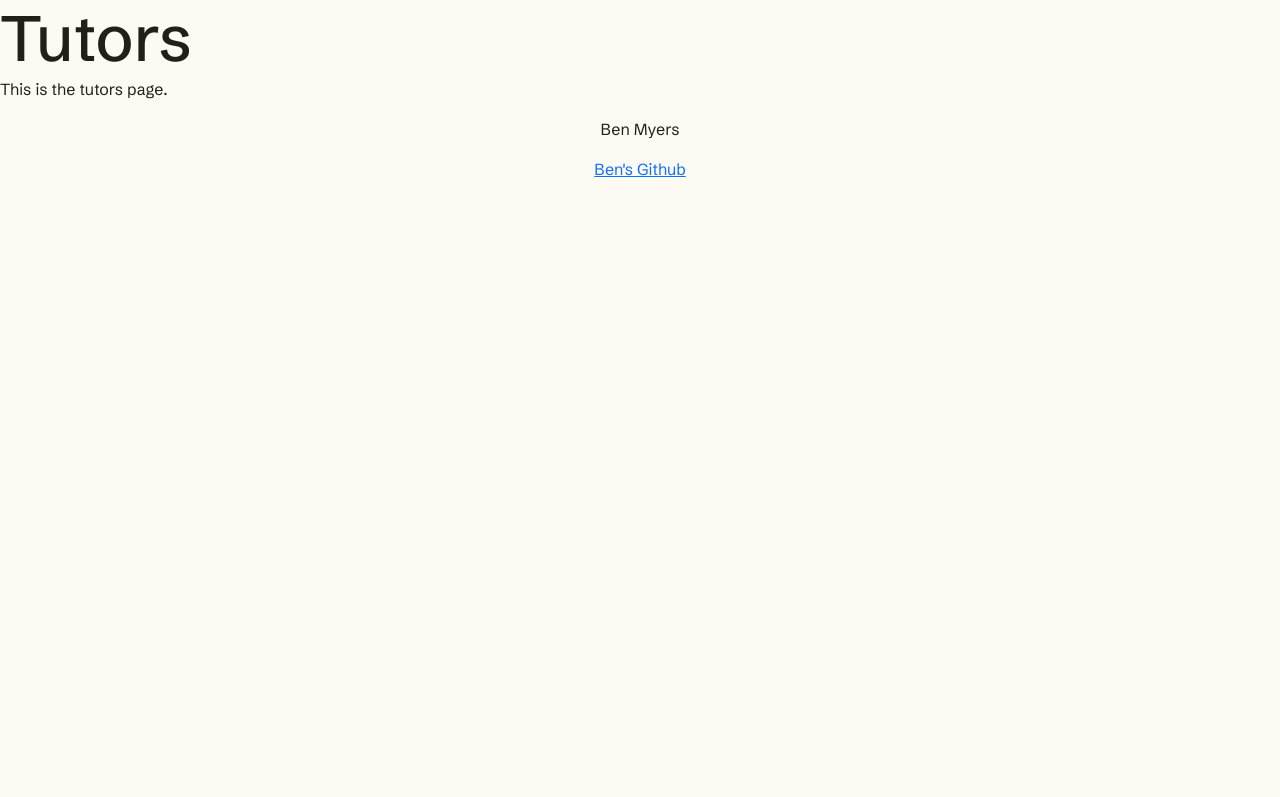
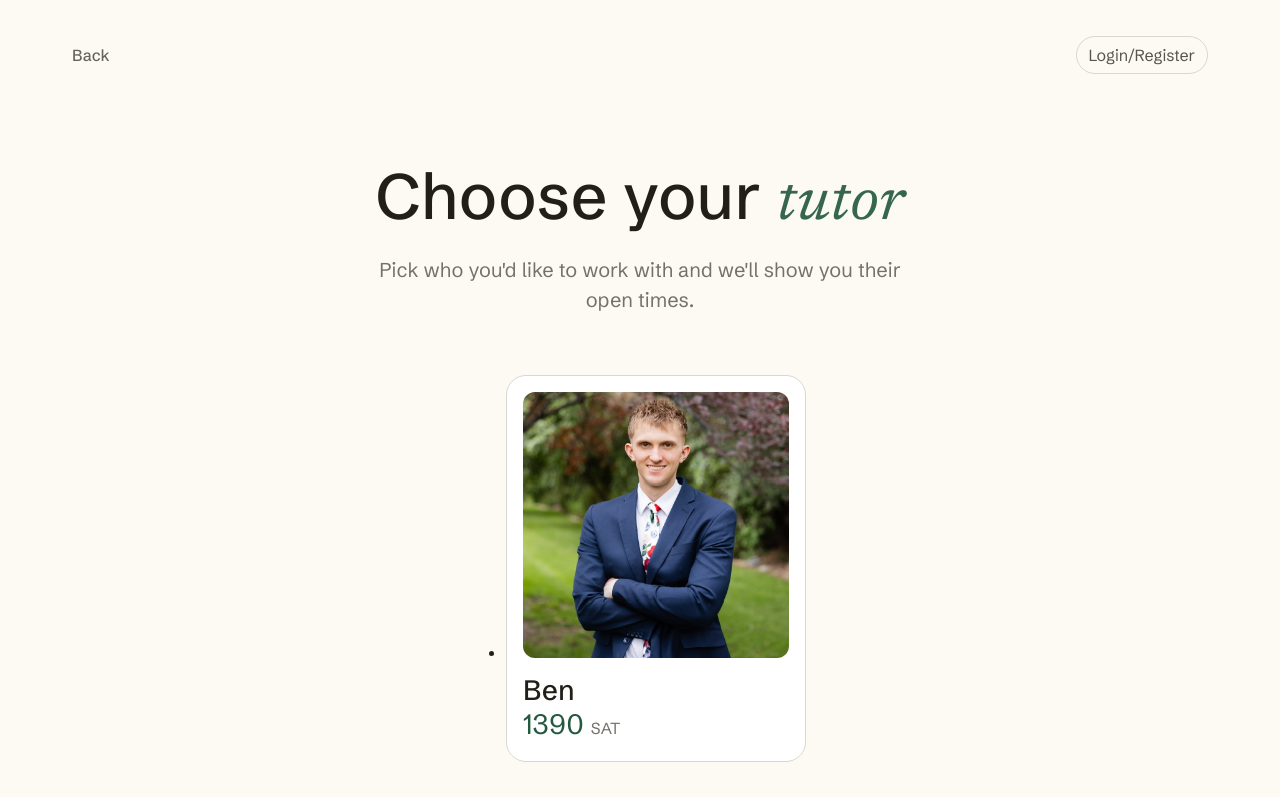
Before and after one commit to TheBen2005/startup, a React (Vite) app: page /tutors in a window 1280 px wide. Shown: the top 797 px of the page. Built offline with nearby package versions, Linux system fonts and the light colour scheme.

Commit message:
Completed tutors component and renamed HTMl files to avoid routing bugs

```diff
--- a/src/tutors/tutors.jsx
+++ b/src/tutors/tutors.jsx
@@ -1,11 +1,43 @@
 import './tutors.css';
-import{NavLink, Link } from 'react-router-dom';
+import { NavLink, Link } from 'react-router-dom';
 
 export function Tutors() {
     return (
         <div>
-            <h1>Tutors</h1>
-            <p>This is the tutors page.</p>
+            <header>
+                <nav>
+                    <NavLink to="/" className="back-link">Back</NavLink>
+                    <NavLink to="/login" className="btn btn-outline-secondary rounded-pill ms-auto">Login/Register</NavLink>
+                </nav>
+            </header>
+            <main>
+                {/* DATABASE DATA PLACEHOLDER. This is a placeholder for the tutor cards. Eventually, this tutor information will be pulled from the database and used to make tutor card react components. */}
+                <h1>Choose your <span className="title-italics">tutor</span></h1>
+                <p className="intro-text">Pick who you'd like to work with and we'll show you their open times.</p>
+                <ul className="tutor-list">
+                    <li className="tutor-space">
+                        <Link to="/times" className="card">
+                            <img src="/public/suitimage.jpg" className="card-img-top" alt="Ben" />
+                            <h2 className="card-title">Ben</h2>
+                            <p className="card-text">1390 <span className="sat-score">SAT</span></p>
+                        </Link>
+                    </li>
+                    <li className="tutor-space">
+                        <Link to="/times" className="card">
+                            <img src="/public/suitimage.jpg" className="card-img-top" alt="Ben" />
+                            <h2 className="card-title">Ben</h2>
+                            <p className="card-text">1390 <span className="sat-score">SAT</span></p>
+                        </Link>
+                    </li>
+                    <li className="tutor-space">
+                        <Link to="/times" className="card">
+                            <img src="/public/suitimage.jpg" className="card-img-top" alt="Ben" />
+                            <h2 className="card-title">Ben</h2>
+                            <p className="card-text">1390 <span className="sat-score">SAT</span></p>
+                        </Link>
+                    </li>
+                </ul>
+            </main>
         </div>
     );
 }
```
Also changed, not shown: infoo.html (renamed from info.html), loginn.html (renamed from login.html), paymentt.html (renamed from payment.html), setavailabilityy.html (renamed from setavailability.html), signupp.html (renamed from signup.html), timess.html (renamed from times.html), tutorss.html (renamed from tutors.html).
